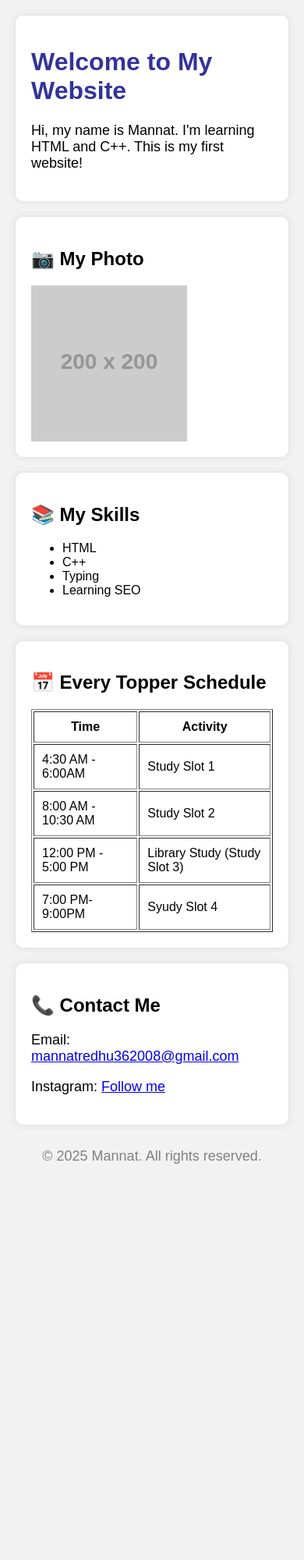
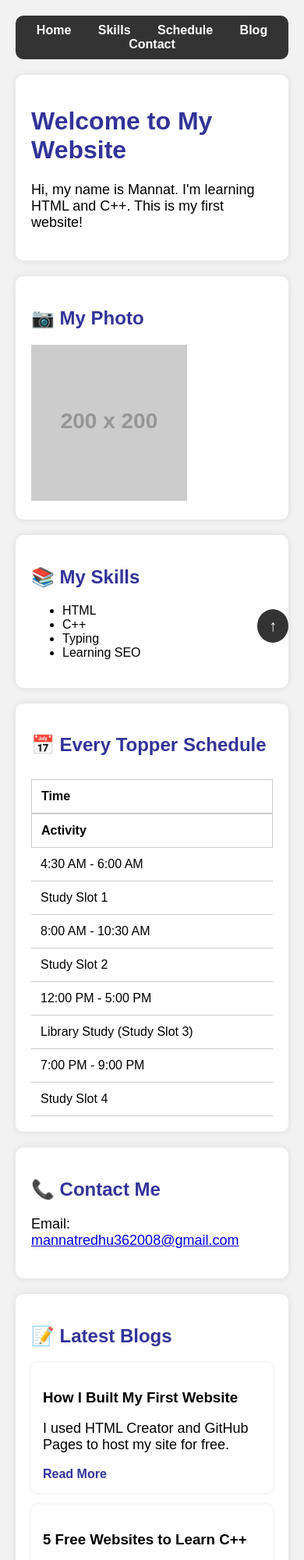
Before and after one commit to Mannat708/Mannat, a plain HTML site: page index.html in a window 390 px wide. Shown: the top 2000 px of the page at 78% size. Before the commit the page ends 1513 px from the top, so only its background shows below. Drawn offline with Linux system fonts and the light colour scheme; placeholder pictures from the web are drawn by us.

Commit message:
Update index.html

```diff
--- a/index.html
+++ b/index.html
@@ -1,6 +1,11 @@
-<meta name='viewport' content='width=device-width, initial-scale=1'/><!DOCTYPE html>
-<html>
+<!DOCTYPE html>
+<html lang="en">
 <head>
+  <meta charset="UTF-8">
+  <meta name="description" content="Mannat's personal site: HTML, C++ learner, study schedule, blog.">
+  <meta name="keywords" content="HTML, C++, study schedule, blog, Mannat">
+  <meta name="viewport" content="width=device-width, initial-scale=1.0">
+  <link rel="icon" type="image/png" href="https://via.placeholder.com/32">
   <title>Mannat's Website</title>
   <style>
     body {
@@ -8,12 +13,34 @@
       background-color: #f2f2f2;
       margin: 20px;
     }
-    h1 {
+
+    nav {
+      background-color: #333;
+      padding: 10px;
+      text-align: center;
+      border-radius: 10px;
+      margin-bottom: 20px;
+    }
+
+    nav a {
+      color: white;
+      text-decoration: none;
+      margin: 0 15px;
+      font-weight: bold;
+    }
+
+    nav a:hover {
+      text-decoration: underline;
+    }
+
+    h1, h2 {
       color: #333399;
     }
+
     p {
       font-size: 18px;
     }
+
     .section {
       background-color: #fff;
       padding: 20px;
@@ -21,22 +48,93 @@
       border-radius: 10px;
       box-shadow: 0 0 10px rgba(0,0,0,0.1);
     }
+
+    /* Schedule Table */
+    .table-container {
+      overflow-x: auto;
+    }
+
+    table {
+      width: 100%;
+      border-collapse: collapse;
+      margin-top: 10px;
+    }
+
+    th, td {
+      border: 1px solid #ccc;
+      padding: 12px;
+      text-align: left;
+    }
+
+    th {
+      background-color: #e0e0ff;
+    }
+
+    @media (max-width: 600px) {
+      table, thead, tbody, th, td, tr {
+        display: block;
+      }
+
+      th {
+        background-color: transparent;
+      }
+
+      td {
+        border: none;
+        border-bottom: 1px solid #ccc;
+      }
+    }
+
+    .blog-card {
+      background-color: #fff;
+      padding: 15px;
+      margin: 15px 0;
+      border-radius: 8px;
+      box-shadow: 0 0 5px rgba(0,0,0,0.1);
+    }
+
+    .blog-card a {
+      text-decoration: none;
+      color: #333399;
+      font-weight: bold;
+    }
+
     footer {
       text-align: center;
       font-size: 14px;
       margin-top: 30px;
       color: gray;
     }
+
+    #backToTop {
+      position: fixed;
+      bottom: 20px;
+      right: 20px;
+      background: #333;
+      color: white;
+      padding: 10px 15px;
+      border-radius: 50%;
+      text-decoration: none;
+      font-size: 20px;
+    }
   </style>
 </head>
 <body>
 
-  <div class="section">
+<nav>
+  <a href="#home">Home</a>
+  <a href="#skills">Skills</a>
+  <a href="#schedule">Schedule</a>
+  <a href="#blog">Blog</a>
+  <a href="#contact">Contact</a>
+</nav>
+
+<div class="section" id="home">
   <h1>Welcome to My Website</h1>
   <p>Hi, my name is Mannat. I'm learning HTML and C++. This is my first website!</p>
 </div>
 
-  <div class="section">
+<div class="section" id="skills">
   <h2>📷 My Photo</h2>
   <img src="https://via.placeholder.com/200" alt="My Photo">
 </div>
@@ -51,36 +149,56 @@
   </ul>
 </div>
 
-  <div class="section">
+<div class="section" id="schedule">
   <h2>📅 Every Topper Schedule</h2>
-    <table border="1" cellpadding="10">
+  <div class="table-container">
+    <table>
       <tr>
         <th>Time</th>
         <th>Activity</th>
       </tr>
       <tr>
-      <td>4:30 AM - 6:00AM</td>
-      <td>Study Slot 1 </td>
+        <td>4:30 AM - 6:00 AM</td>
+        <td>Study Slot 1</td>
       </tr>
       <tr>
         <td>8:00 AM - 10:30 AM</td>
-        <td>Study Slot 2 </td>
+        <td>Study Slot 2</td>
       </tr>
       <tr>
         <td>12:00 PM - 5:00 PM</td>
-        <td>Library Study (Study Slot 3) </td>
+        <td>Library Study (Study Slot 3)</td>
       </tr>
       <tr>
-      <td>7:00 PM-9:00PM</td>
-      <td> Syudy Slot 4 </td>
+        <td>7:00 PM - 9:00 PM</td>
+        <td>Study Slot 4</td>
+      </tr>
     </table>
   </div>
+</div>
 
-  <div class="section">
+<div class="section" id="contact">
   <h2>📞 Contact Me</h2>
-    <p>Email: <a href="mailto:mannat@example.com">mannatredhu362008@gmail.com</a></p>
-    <p>Instagram: <a href="https://instagram.com/yourhandle" target="_blank">Follow me</a></p>
+  <p>Email: <a href="mailto:mannatredhu362008@gmail.com">mannatredhu362008@gmail.com</a></p>
 </div>
+
+<section id="blog" class="section">
+  <h2>📝 Latest Blogs</h2>
+
+  <div class="blog-card">
+    <h3>How I Built My First Website</h3>
+    <p>I used HTML Creator and GitHub Pages to host my site for free.</p>
+    <a href="#">Read More</a>
+  </div>
+
+  <div class="blog-card">
+    <h3>5 Free Websites to Learn C++</h3>
+    <p>W3Schools, GeeksforGeeks, Programiz -- top platforms to master C++ for free.</p>
+    <a href="#">Read More</a>
+  </div>
+</section>
+
+<a href="#home" id="backToTop">↑</a>
 
 <footer>
   <p>&copy; 2025 Mannat. All rights reserved.</p>
```
Lines whose indentation alone changed are shown as unchanged.
